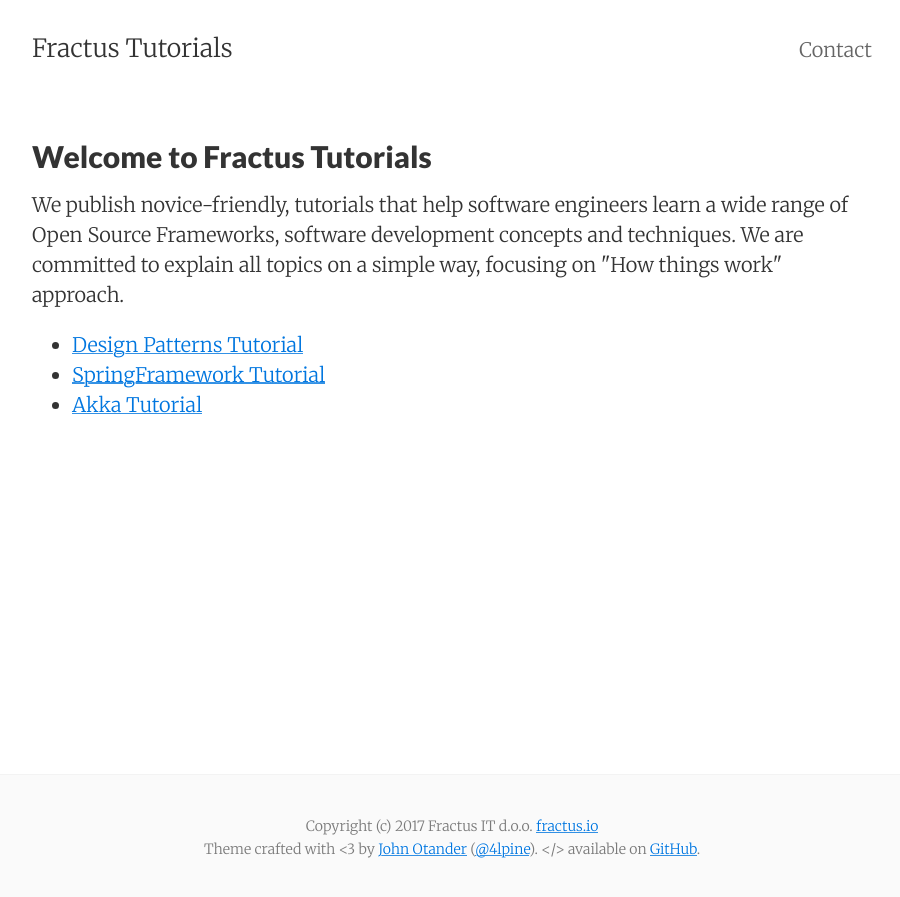
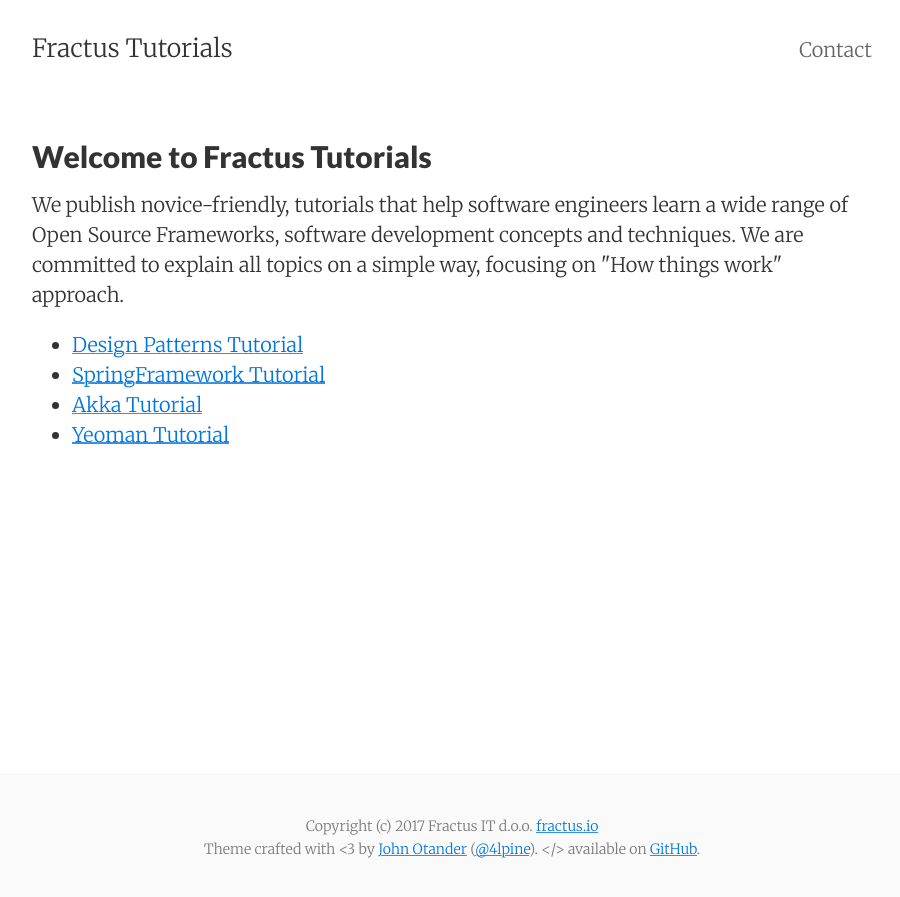
Before and after one commit to fractus-io/fractus-io.github.io, a Jekyll site: the page built from index.html, in a window 1280 px wide. Shown: the top 897 px of the page, without its empty margins (188-1088 px from the left). Built offline with Jekyll 4.4.1, drawn with Linux system fonts in a browser that asks for light colours; the list of posts is cut into pages by our own code.

Commit message:
yeoman tutorial initial commit

```diff
--- a/index.html
+++ b/index.html
@@ -16,6 +16,7 @@ layout: default
 			<li><a href="https://fractus-io.github.io/tutorials/design-patterns/">Design Patterns Tutorial</a></li>
 			<li><a href="https://fractus-io.github.io/tutorials/springframework/">SpringFramework Tutorial</a></li>
 			<li><a href="https://fractus-io.github.io/tutorials/akka/">Akka Tutorial</a></li>
+			<li><a href="https://fractus-io.github.io/tutorials/yeoman/">Yeoman Tutorial</a></li>
 		</ul>
 
 	</div>
```
